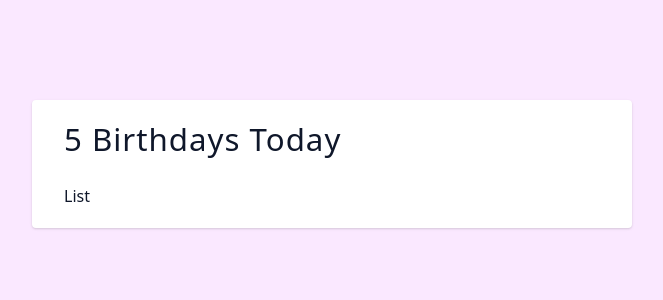
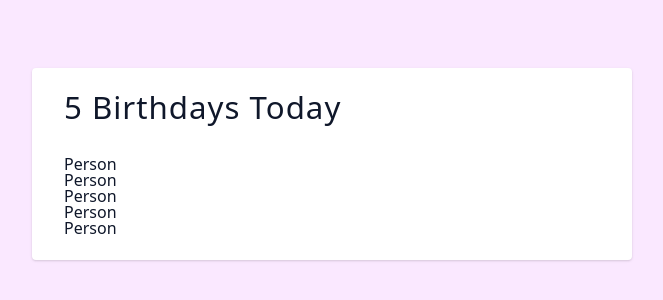
Before and after one commit to Done83/js-react-birthday-reminder, a React (Vite) app: page / in a window 1280 px wide. Shown: the part 236-536 px from the top of the page, without its empty margins (308-971 px from the left). Built offline with nearby package versions, Linux system fonts and the light colour scheme.

Commit message:
List component created and props pushed to Person component

```diff
--- a/src/List.jsx
+++ b/src/List.jsx
@@ -1,4 +1,12 @@
+import Person from "./Person";
+
 const List = ({ people }) => {
-  return <div>List</div>;
+  return (
+    <section>
+      {people.map((person) => {
+        return <Person key={person.id} {...person} />;
+      })}
+    </section>
+  );
 };
 export default List;
--- a/src/Person.jsx
+++ b/src/Person.jsx
@@ -1,17 +1,4 @@
-const Person = ({ people }) => {
-  return (
-    <>
-      {people.map((person) => {
-        const { id, name, age, image } = person;
-        return (
-          <div key={id} className="person">
-            <img src={image} alt="person_image" />
-            <h4>{name}</h4>
-            <p>{age} years</p>
-          </div>
-        );
-      })}
-    </>
-  );
+const Person = ({id, name, age, image}) => {
+  return <div>Person</div>;
 };
 export default Person;
```
